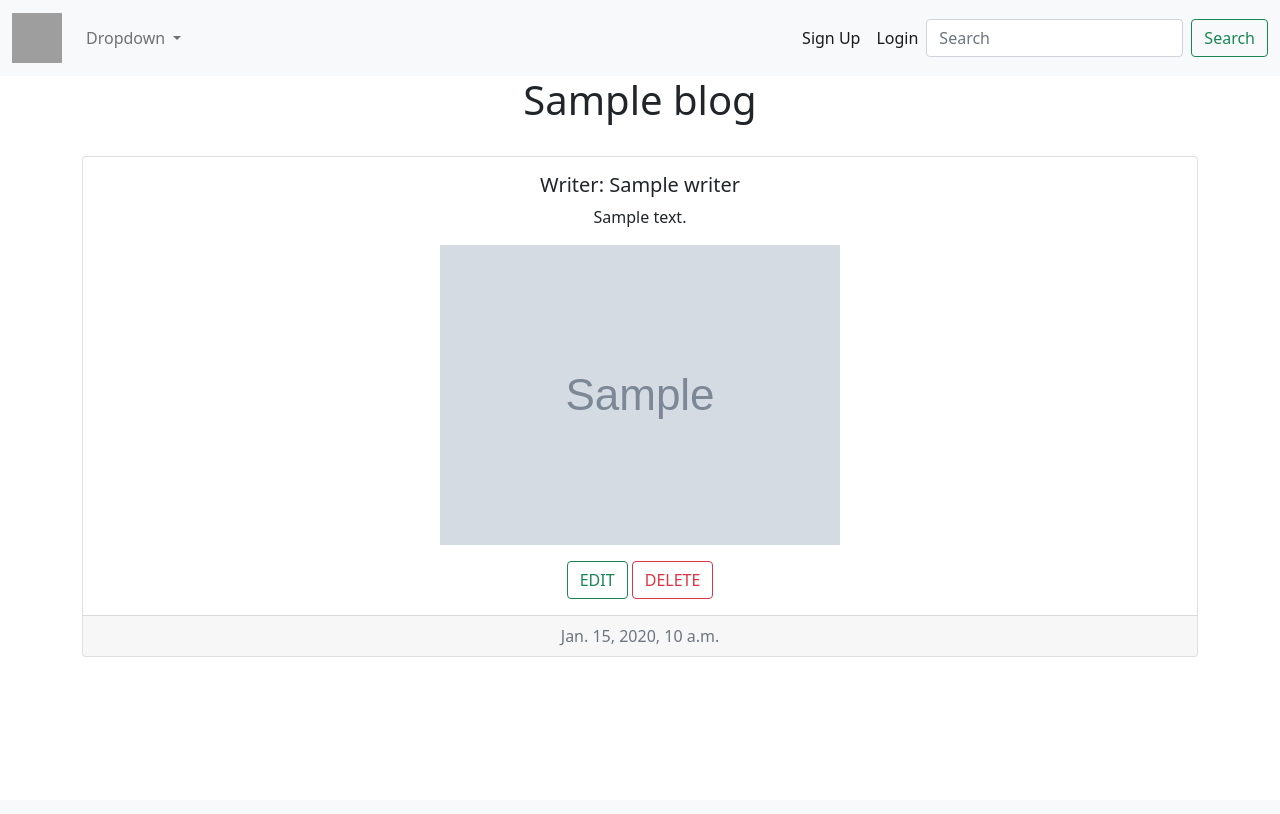
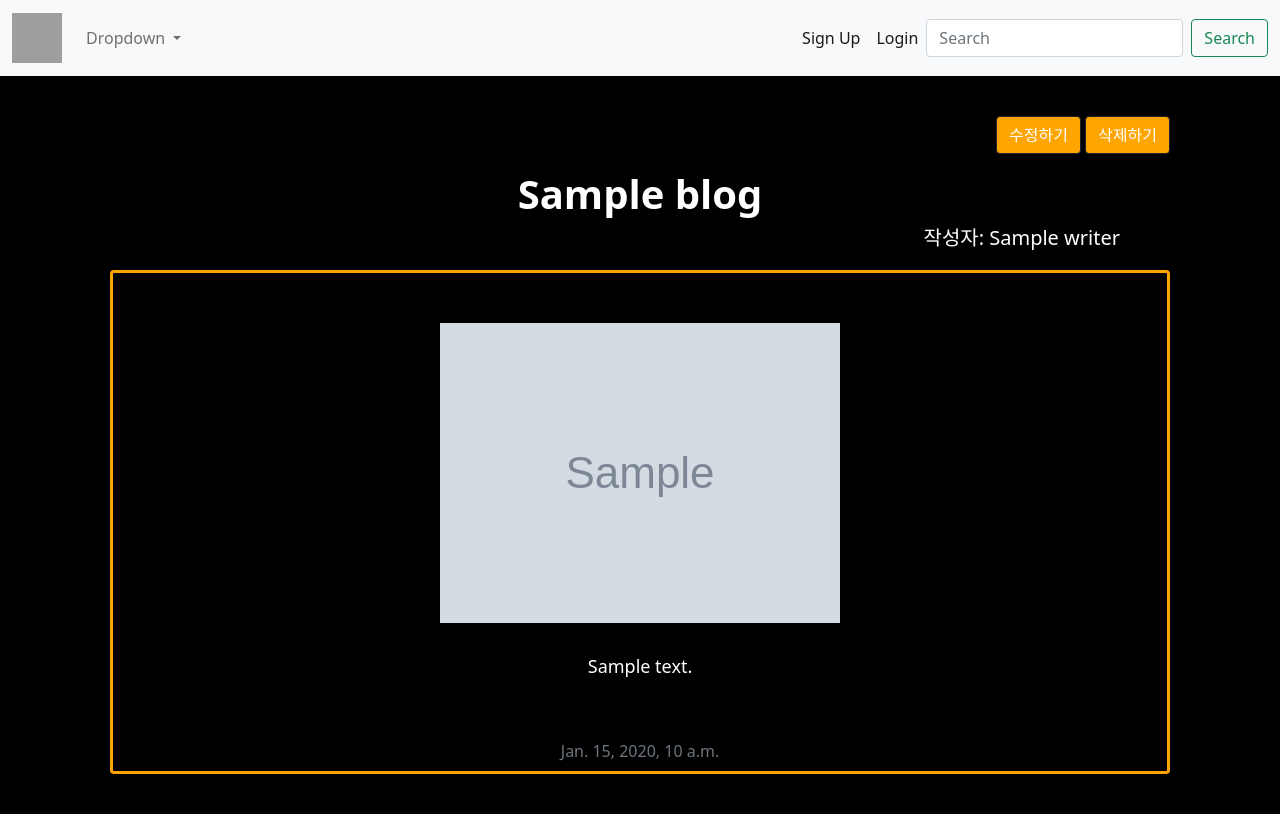
Before and after one commit to soojinparkk/likelion9th_study, a Django app: template django-blog-ex/blogproject/blogapp/templates/detail.html in a window 1280 px wide. Before the commit the page ends 657 px from the top, so only its background shows below. Run offline with Django 3.2, Linux system fonts and the light colour scheme; the template is opened without the code that fills it: most values are stand-ins (such as "Sample title", 1, 10 or a date in 2020); grey boxes marked "Sample" are stand-in pictures; grey boxes are pictures that could not be loaded.

Commit message:
apply detail.css

```diff
--- /dev/null
+++ b/django-blog-ex/blogproject/blogapp/static/detail.css
@@ -0,0 +1,26 @@
+#btn-orange {
+    background-color: orange;
+}
+
+#title {
+    color: white; font-weight: bold;
+}
+
+#card-writer {
+    color: white;
+    text-align: right;
+    margin-right: 50px;
+    margin-bottom: 20px;
+}
+
+#card-content {
+    color: white;
+    font-size:large;
+    margin-top: 30px;
+}
+
+#card-border {
+    border-width: 3px;
+    border-color: orange;
+    background-color: black;
+}
--- a/django-blog-ex/blogproject/blogapp/templates/detail.html
+++ b/django-blog-ex/blogproject/blogapp/templates/detail.html
@@ -1,19 +1,31 @@
 {% extends 'base.html' %}
 
+<head>
+    {% load static %}
+    {% block extrahead %}
+    <link rel="stylesheet" href="{% static 'detail.css' %}">
+    {% endblock %}
+</head>
+
 {% block content %}
-    <h1>{{blog.title}}</h1><br>
+    <!-- admin 계정일 경우만 밑의 버튼 보임 -->
+    <p style="text-align: right;">
+    <a href="{% url 'edit' blog.id %}" class="btn btn-dark" id="btn-orange">수정하기</a>
+    <a href="{% url 'delete' blog.id %}" class="btn btn-dark" id="btn-orange">삭제하기</a>
+    </p>
 
-    <div class="card text-center">
-        <div class="card-body">
-            <h5 class="card-title">Writer: {{blog.writer}}</h5>
-            <p class="card-text">{{blog.body}}</p>
+    <h1 id="title">{{blog.title}}</h1>
+
+    <h5 class="card-title" id="card-writer">작성자: {{blog.writer}}</h5>
+    <div class="card text-center" id="card-border">
+        <div class="card-body" style="padding: 50px;">
 
             {% if blog.image %}
-            <p><img src="{{blog.image.url}}" alt=""></p>
+            <p><img src="{{blog.image.url}}" alt="" class="img-fluid"></p>
             {% endif %}
 
-            <a href="{% url 'edit' blog.id %}" class="btn btn-outline-success">EDIT</a>
-            <a href="{% url 'delete' blog.id %}" class="btn btn-outline-danger">DELETE</a>
+            <p class="card-text" id="card-content">{{blog.body}}</p>
+
         </div>
         <div class="card-footer text-muted">
             {{blog.pub_date}}
--- a/django-blog-ex/blogproject/lionproject/templates/base.html
+++ b/django-blog-ex/blogproject/lionproject/templates/base.html
@@ -10,8 +10,16 @@
     <script src="https://cdn.jsdelivr.net/npm/bootstrap@5.0.0-beta2/dist/js/bootstrap.bundle.min.js" integrity="sha384-b5kHyXgcpbZJO/tY9Ul7kGkf1S0CWuKcCD38l8YkeH8z8QjE0GmW1gYU5S9FOnJ0" crossorigin="anonymous"></script>
 
     <style>
-        body{ text-align: center; }
+        body{
+          text-align: center;
+          background-color: black;
+        }
     </style>
+
+    {% load static %}
+    <link rel="stylesheet" href="{% static 'detail.css' %}">
+    {% block extrahead %}
+    {% endblock %}
 </head>
 <body>
 
@@ -72,7 +80,7 @@
         </div>
     </nav>
 
-    <div class="container">
+    <div class="container" style="padding: 40px;">
         {% block content %}
         {% endblock %}
     </div>
```
Also changed, not shown: django-blog-ex/blogproject/blogapp/templates/new.html (+10 -3 lines).
